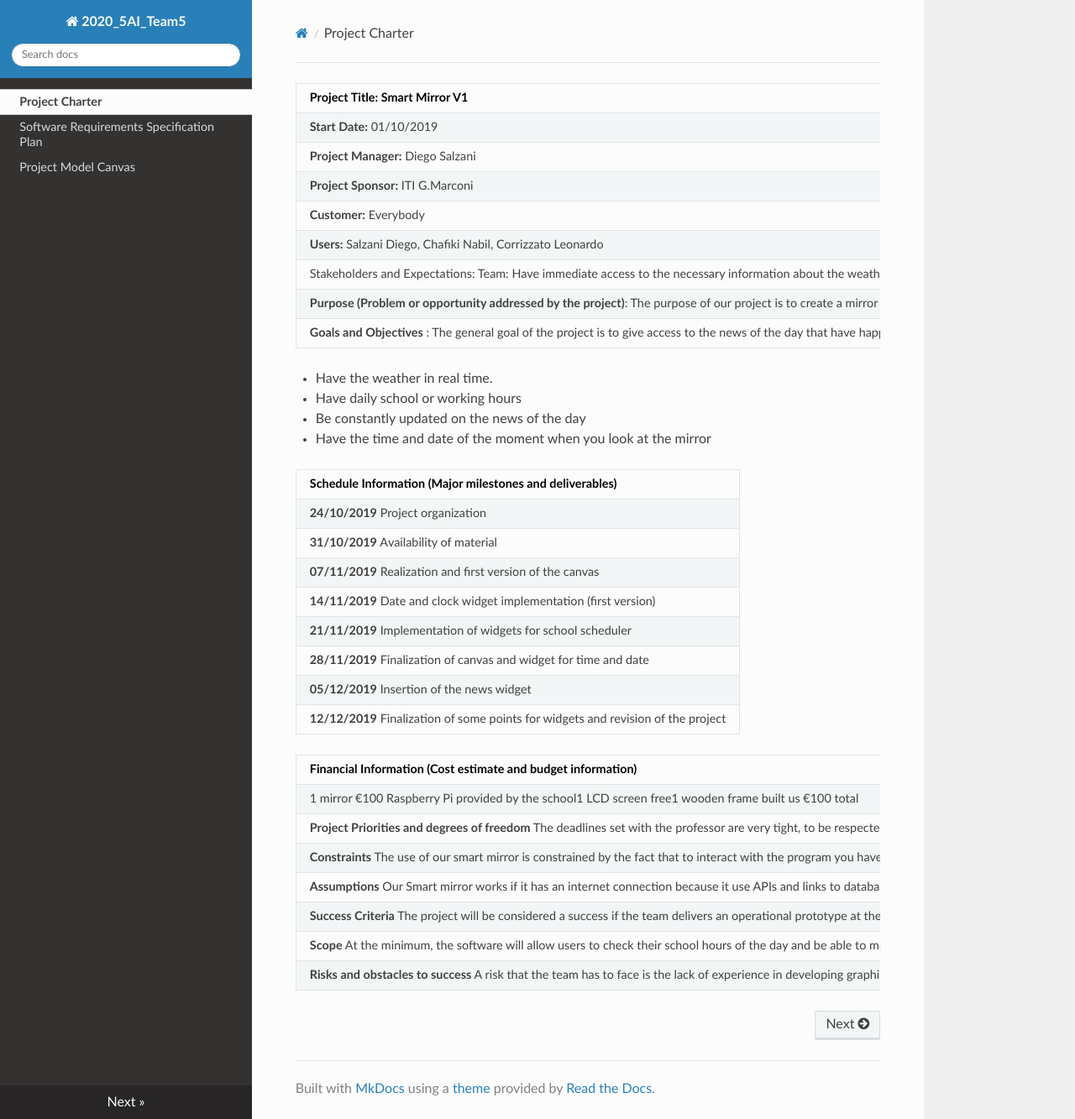
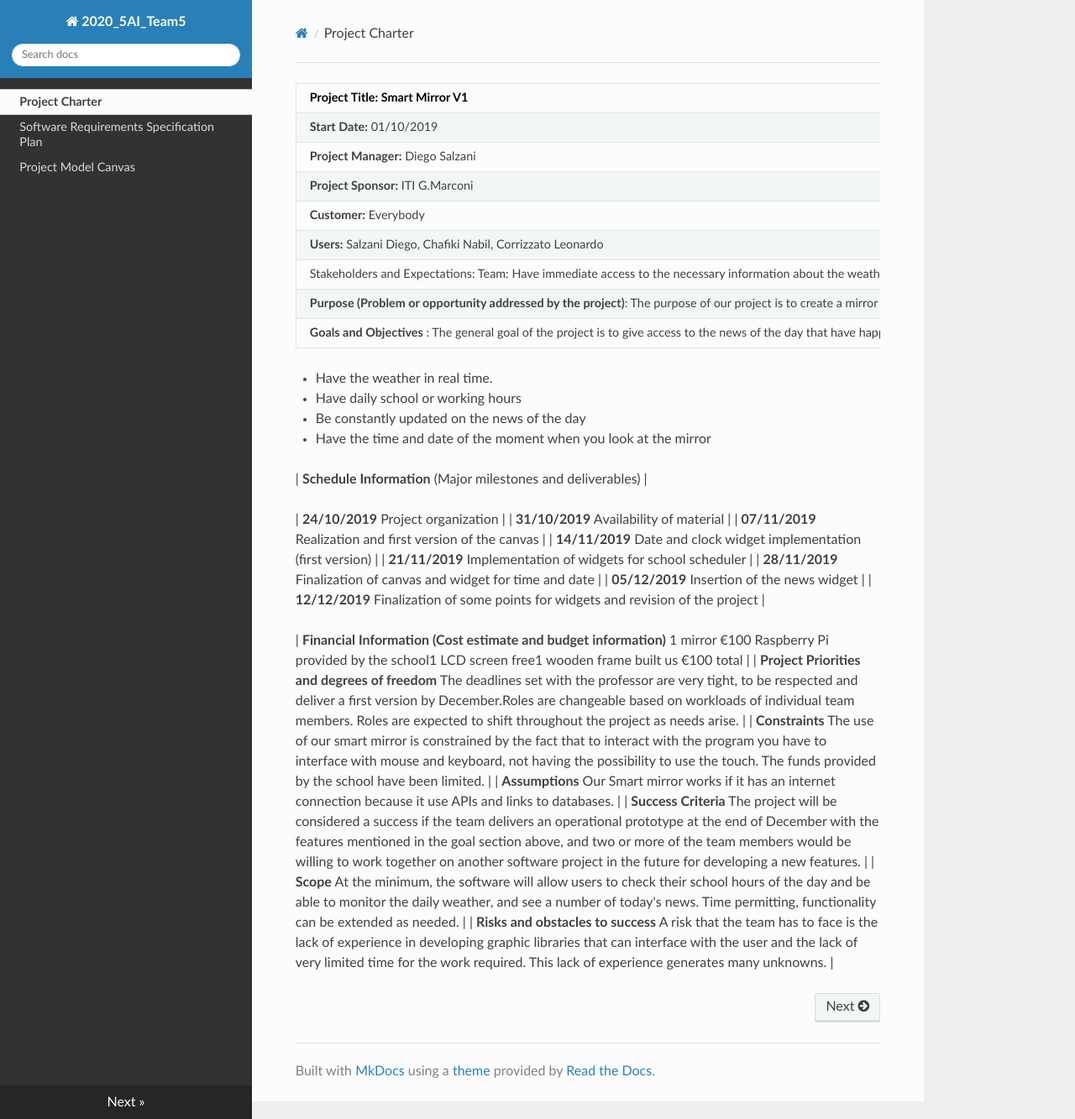
Before and after one commit to diegosalzani/smartmirror_5ai_team5, an MkDocs documentation site: the page built from docs/Project Charter.md, in a window 1280 px wide and 1333 px high. Shown: the whole window at 84% size. Built offline with MkDocs 1.6.1, drawn with Linux system fonts in a browser that asks for light colours; nearby versions of some CDN libraries.

```diff
--- a/docs/Project Charter.md
+++ b/docs/Project Charter.md
@@ -14,8 +14,8 @@
 - Be constantly updated on the news of the day
 - Have the time and date of the moment when you look at the mirror
 
-| **Schedule Information (Major milestones and deliverables)** |
-| --- |
+| **Schedule Information** (Major milestones and deliverables) |
+
 | **24/10/2019** Project organization |
 | **31/10/2019** Availability of material |
 | **07/11/2019** Realization and first version of the canvas |
@@ -25,9 +25,7 @@
 | **05/12/2019** Insertion of the news widget |
 | **12/12/2019** Finalization of some points for widgets and revision of the project |
 
-| **Financial Information (Cost estimate and budget information)** |
-| --- |
-| 1 mirror €100 Raspberry Pi provided by the school1 LCD screen free1 wooden frame built us €100 total |
+| **Financial Information (Cost estimate and budget information)** 1 mirror €100 Raspberry Pi provided by the school1 LCD screen free1 wooden frame built us €100 total |
 | **Project Priorities and degrees of freedom** The deadlines set with the professor are very tight, to be respected and deliver a first version by December.Roles are changeable based on workloads of individual team members.  Roles are expected to shift throughout the project as needs arise. |
 | **Constraints** The use of our smart mirror is constrained by the fact that to interact with the program you have to interface with mouse and keyboard, not having the possibility to use the touch. The funds provided by the school have been limited. |
 | **Assumptions**  Our Smart mirror works if it has an internet connection because it use APIs and links to databases. |
```
